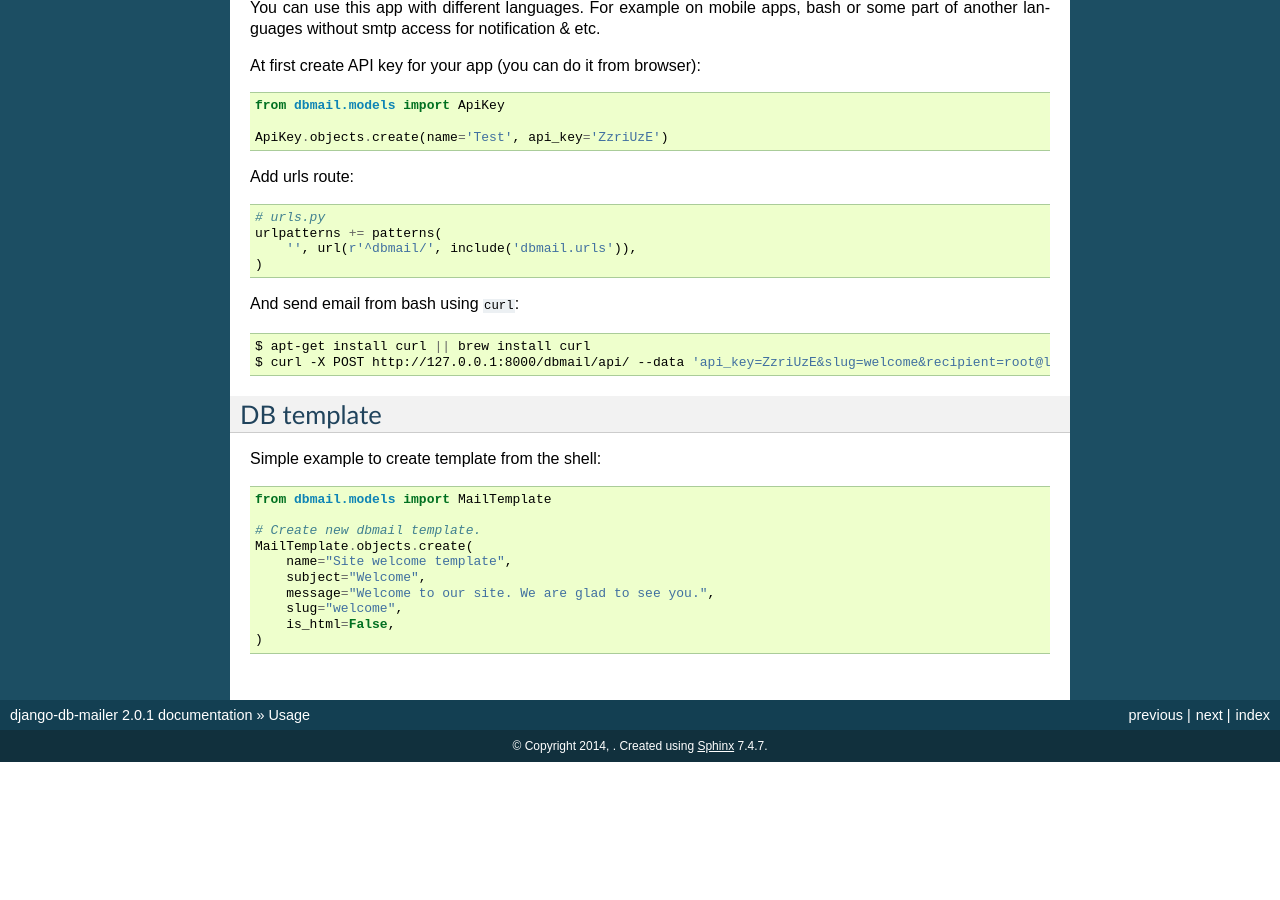
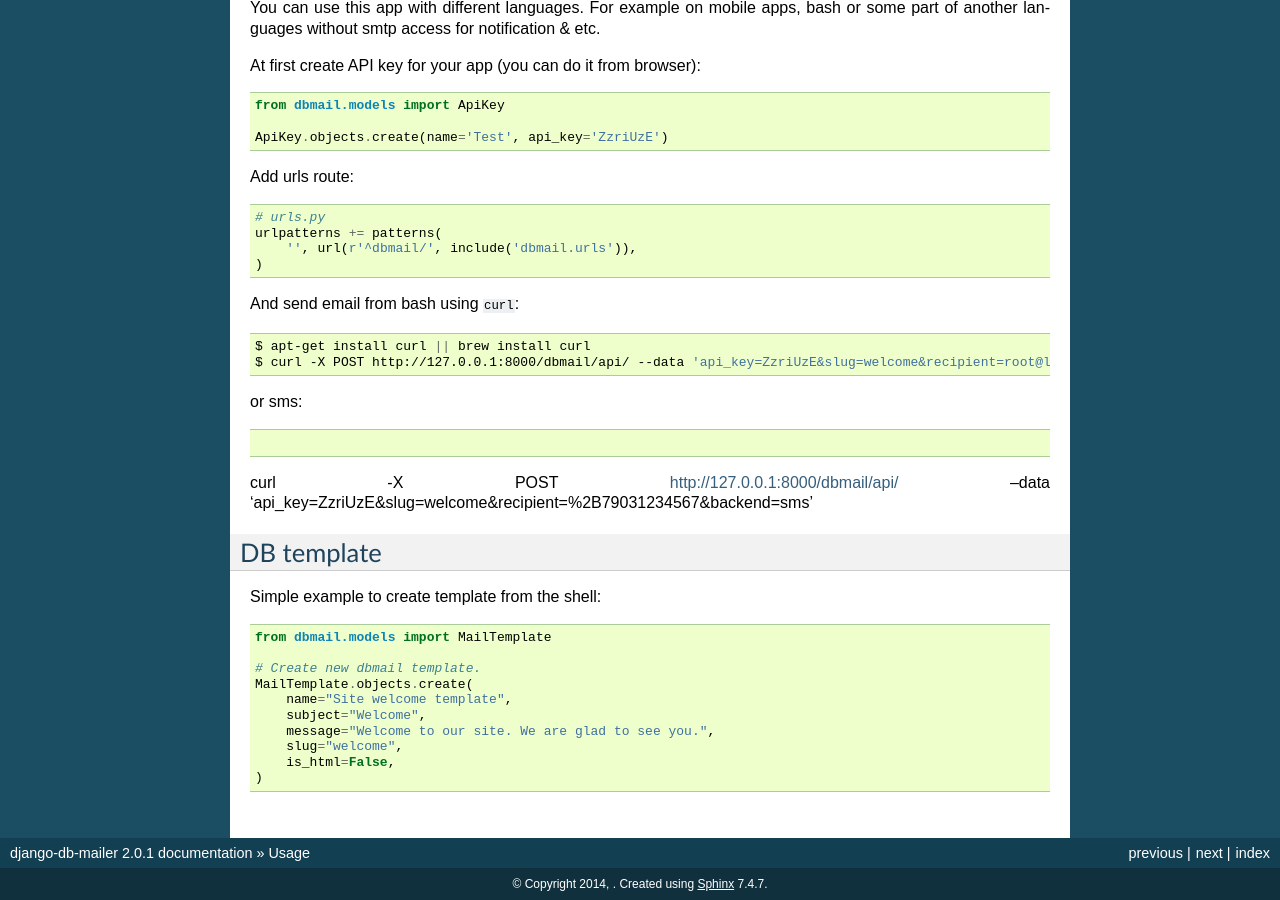
Before and after one commit to LPgenerator/django-db-mailer, a Sphinx documentation site: the page built from docs/usage.rst, in a window 1280 px wide and 900 px high, scrolled down 2676 px. Built offline with Sphinx 7.4.7, drawn with Linux system fonts in a browser that asks for light colours; before the commit the page ends 3438 px from its top, so only the background shows below that.

Commit message:
api: backends support

```diff
--- a/docs/usage.rst
+++ b/docs/usage.rst
@@ -200,6 +200,13 @@ And send email from bash using ``curl``:
     $ curl -X POST http://127.0.0.1:8000/dbmail/api/ --data 'api_key=ZzriUzE&slug=welcome&recipient=root@local.host'
 
 
+or sms:
+
+.. code-block:: bash
+
+curl -X POST http://127.0.0.1:8000/dbmail/api/ --data 'api_key=ZzriUzE&slug=welcome&recipient=%2B79031234567&backend=sms'
+
+
 DB template
 -----------
 Simple example to create template from the shell:
```
Also changed, not shown: 1 other file.
